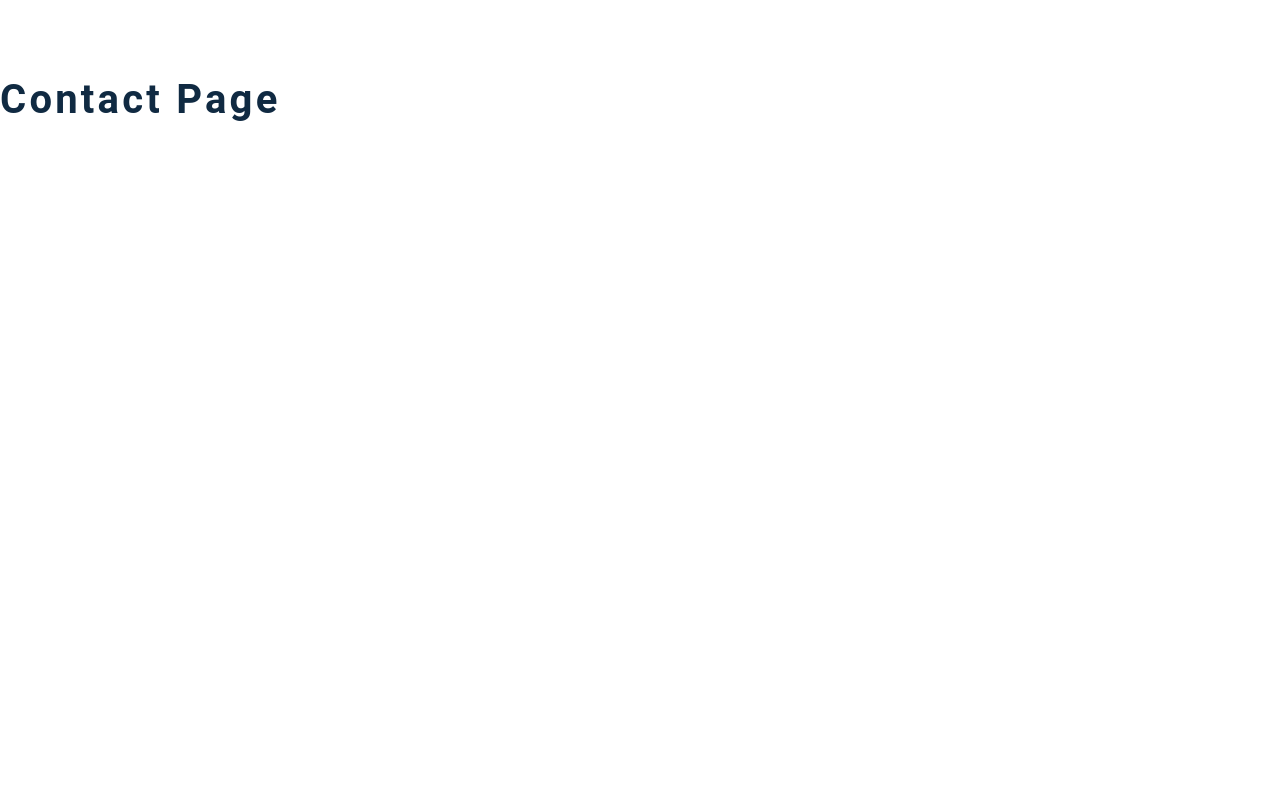
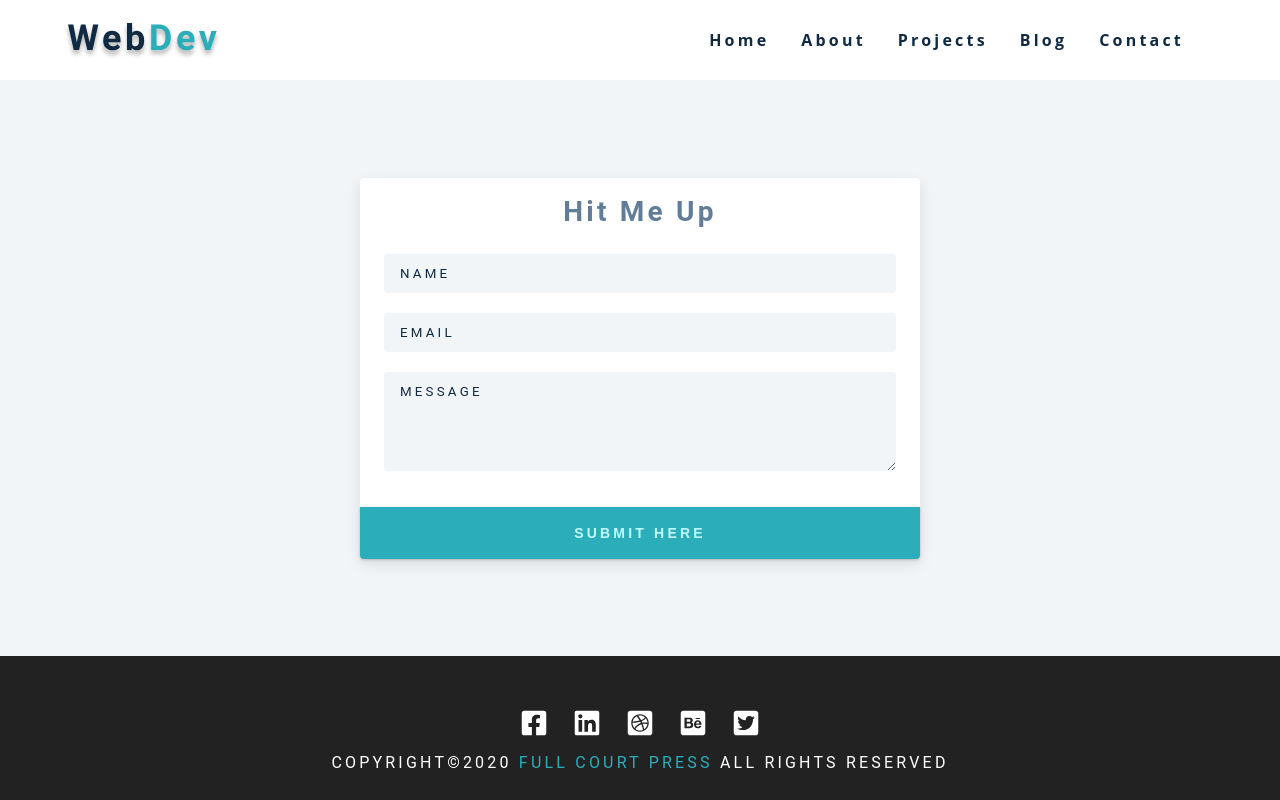
Before and after one commit to danielalexvega/gatsby-portfolio, a Gatsby site: page /contact in a window 1280 px wide. Built offline with nearby package versions, Linux system fonts and the light colour scheme; Gatsby itself is replaced by a stand-in of ours.

Commit message:
work on contact page

```diff
--- a/src/pages/contact.js
+++ b/src/pages/contact.js
@@ -2,7 +2,26 @@
 import Layout from "../components/Layout"
 
 const contact = () => {
-  return <h2>contact page</h2>
+  return <Layout>
+    <section className="contact-page">
+      <article className="contact-form">
+        <h3>Hit me up</h3>
+        <form action="https://formspree.io/f/mrgoaove" method="POST">
+          <div className="form-group">
+            <input type="text" name="name" placeholder="name"
+              className="form-control" />
+            <input type="email" name="email" placeholder="email"
+              className="form-control" />
+            <textarea name="message" rows="5"
+              placeholder="message"
+              className="form-control">
+            </textarea>
+          </div>
+          <button type="submit" className="submit-btn btn">submit here</button>
+        </form>
+      </article>
+    </section>
+  </Layout>
 }
 
 export default contact
```
